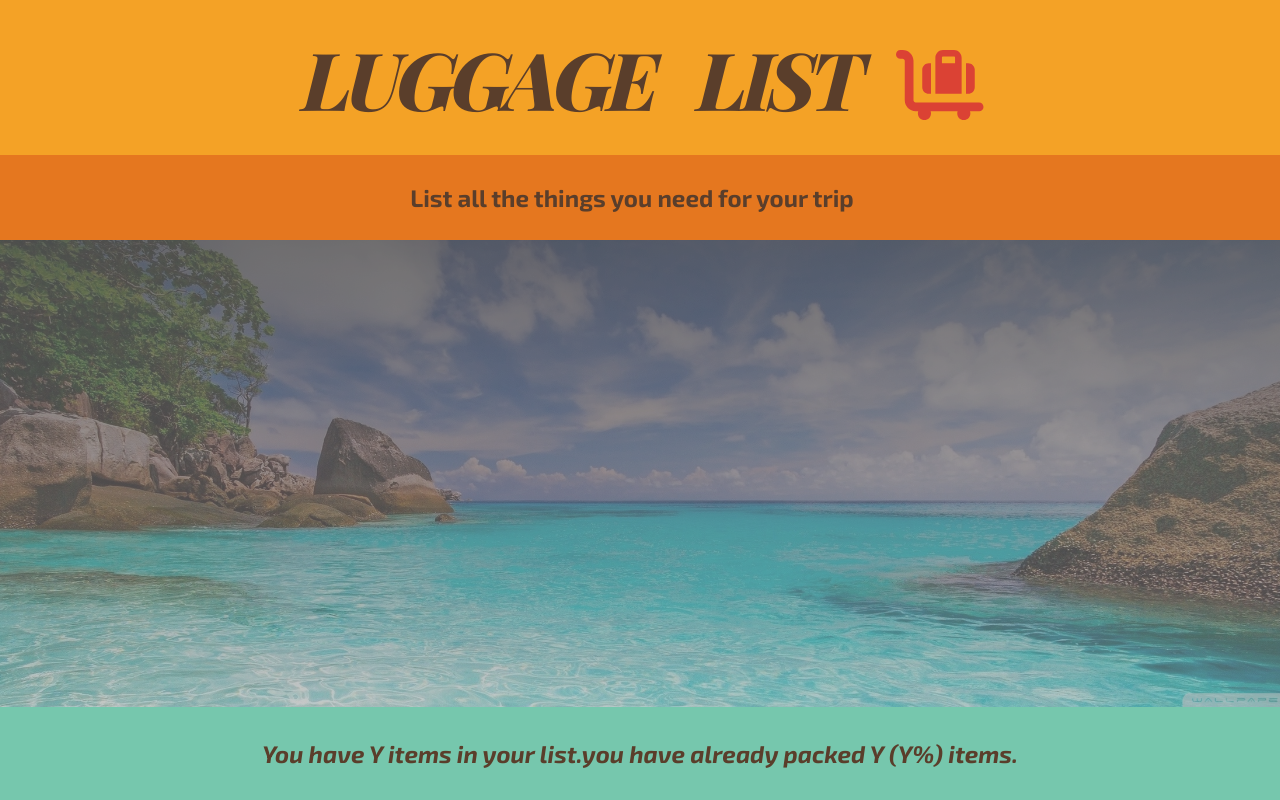
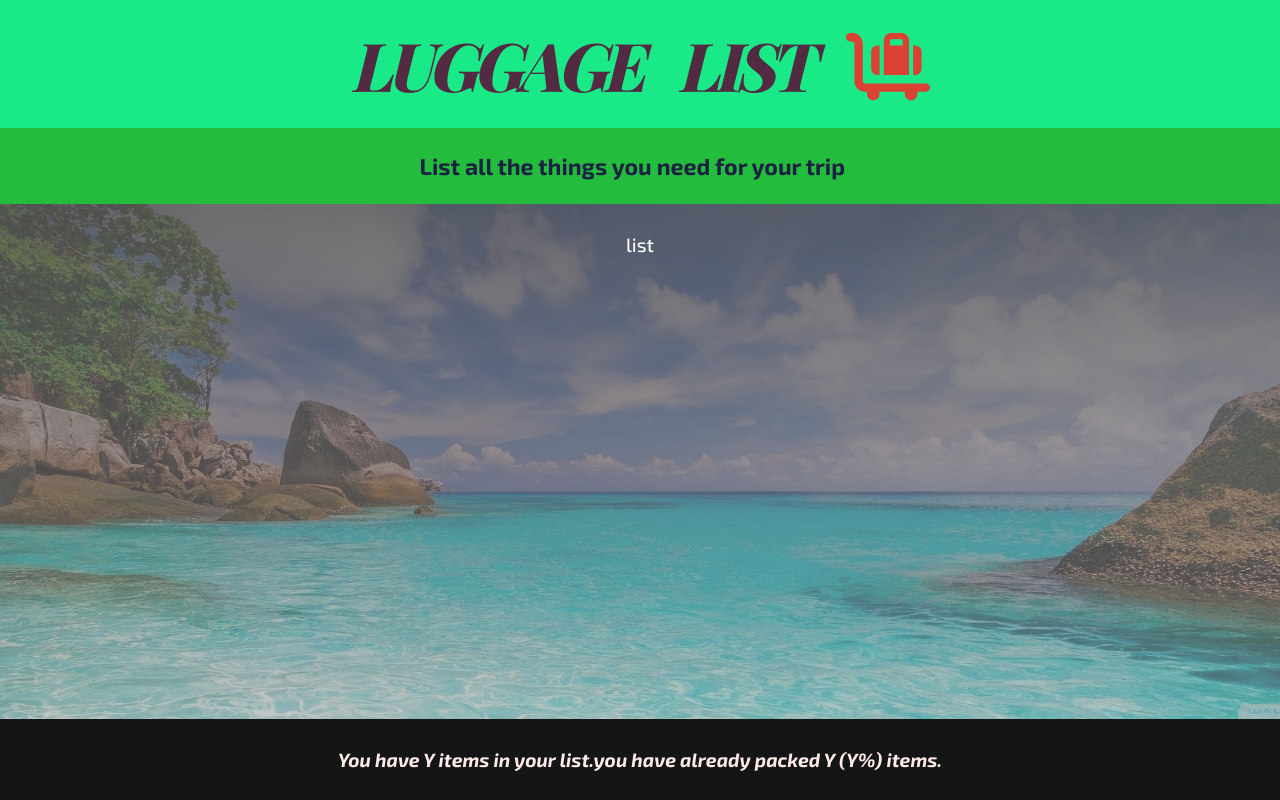
Before and after one commit to MatinT-SA/luggage-list, a React (Create React App) app: page / in a window 1280 px wide. Built offline with nearby package versions, Linux system fonts and the light colour scheme; a web font is replaced by a local one.

Commit message:
customizing

```diff
--- a/src/App.js
+++ b/src/App.js
@@ -30,7 +30,7 @@ function Form() {
 }
 
 function PackageList() {
-  return <div className="list"></div>;
+  return <div className="list">list</div>;
 }
 
 function Stats() {
--- a/src/index.css
+++ b/src/index.css
@@ -22,15 +22,13 @@ const initialItems = [
 }
 
 html {
-  font-size: 62.5%;
+  font-size: 60%;
 }
 
 body {
-  font-size: 2.4rem;
+  font-size: 2rem;
   font-family: "Exo 2", "Merriweather", "Noto Serif", "Playfair Display",
     "Work Sans", Arial, sans-serif;
-  font-optical-sizing: auto;
-  color: #5a3e2b;
   font-weight: 500;
 }
 
@@ -47,15 +45,16 @@ body {
 
 h1 {
   text-align: center;
-  background-color: #f4a226;
+  background-color: #1ae988;
   font-family: "Playfair Display";
-  font-size: 8rem;
+  font-size: 7rem;
   text-transform: uppercase;
   font-weight: 800;
   font-style: italic;
-  word-spacing: 30px;
+  word-spacing: 2.8rem;
   letter-spacing: -5px;
-  padding: 2.4rem 0;
+  padding: 2rem 0;
+  color: #522a41;
 }
 
 .icon-luggage {
@@ -68,12 +67,13 @@ h1 {
 /* ▓▒▒▒▒▒▒▒▒▒▒▒▒▒▒▒▒▒▒▒▒▒▒▒▒▒▒▒▒▒▒▒▒▒▒▒▒▒▒▒▒▒▒▒▒▒▒▒▒▒▒▒▒▒▒▒▒▒▒▒▒▒▒▒▓ */
 
 .add-form {
-  background-color: #e5771f;
-  padding: 2.8rem 0;
+  background-color: #24bc3d;
+  color: #1a2141;
+  padding: 2.5rem 0;
   display: flex;
   align-items: center;
   justify-content: center;
-  gap: 0.8rem;
+  gap: 1rem;
 }
 
 h3 {
@@ -114,21 +114,14 @@ input {
   width: 100%;
   max-width: 100%;
   opacity: 0.7;
-  transform: dar;
-  color: #ffebb3;
-  padding: 4rem 0;
+  color: white;
+  padding: 3rem 1rem;
 
   display: flex;
   justify-content: space-between;
   flex-direction: column;
-  gap: 3.2rem;
+  gap: 3rem;
   align-items: center;
-}
-
-.list__img {
-  width: 100%;
-  max-width: 100%;
-  height: auto;
 }
 
 .actions button,
@@ -178,8 +171,9 @@ input[type="checkbox"] {
 /* ▓▒▒▒▒▒▒▒▒▒▒▒▒▒▒▒▒▒▒▒▒▒▒▒▒▒▒▒▒▒▒▒▒▒▒▒▒▒▒▒▒▒▒▒▒▒▒▒▒▒▒▒▒▒▒▒▒▒▒▒▒▒▒▒▓ */
 
 .stats {
-  background-color: #76c7ad;
+  color: rgb(255, 233, 233);
+  background-color: #141616;
   text-align: center;
   font-weight: 700;
-  padding: 3.2rem 0;
+  padding: 3rem 0;
 }
```
